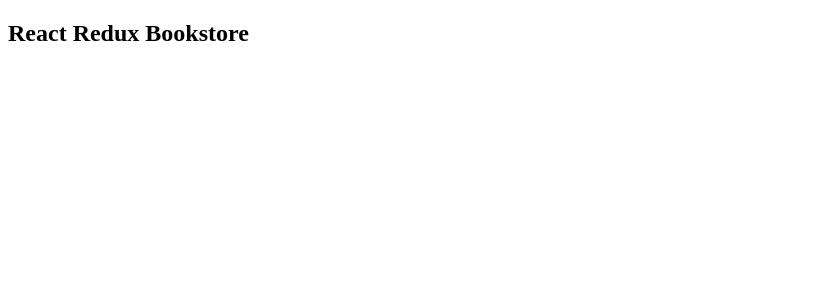
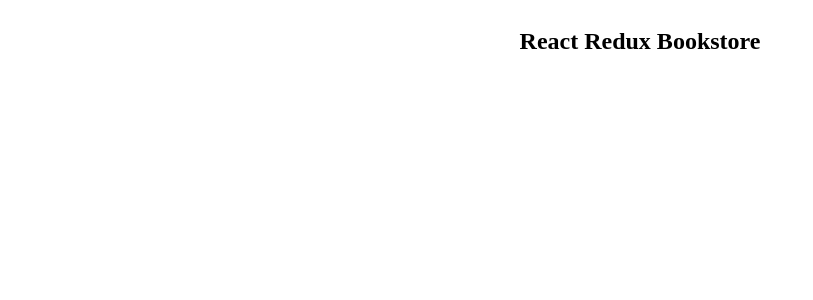
Before and after one commit to MFahadUmer/bookstore, a React (Create React App) app: page / in a window 1280 px wide. Shown: the top 300 px of the page, without its empty margins (0-813 px from the left). Built offline with nearby package versions, Linux system fonts and the light colour scheme.

Commit message:
Fix linter Errors

```diff
--- a/src/components/App.js
+++ b/src/components/App.js
@@ -1,7 +1,7 @@
 import React from 'react';
 
 const App = () => (
-  <div>
+  <div className="name">
     <h2>React Redux Bookstore</h2>
   </div>
 );
--- a/src/index.js
+++ b/src/index.js
@@ -1,6 +1,6 @@
 import React from 'react';
 import ReactDOM from 'react-dom';
 import App from './components/App';
-import './styles/index.css';
+import './styles/Index.css';
 
 ReactDOM.render(<App />, document.getElementById('root'));
--- /dev/null
+++ b/src/styles/App.css
@@ -0,0 +1,5 @@
+.name {
+  width: 100%;
+  display: flex;
+  justify-content: center;
+}
--- /dev/null
+++ b/src/styles/Index.css
@@ -0,0 +1 @@
+@import url(App.css);
```
Also changed, not shown: src/styles/index.css (deleted), 2 other files (tests, documents, lock files or other folders).
